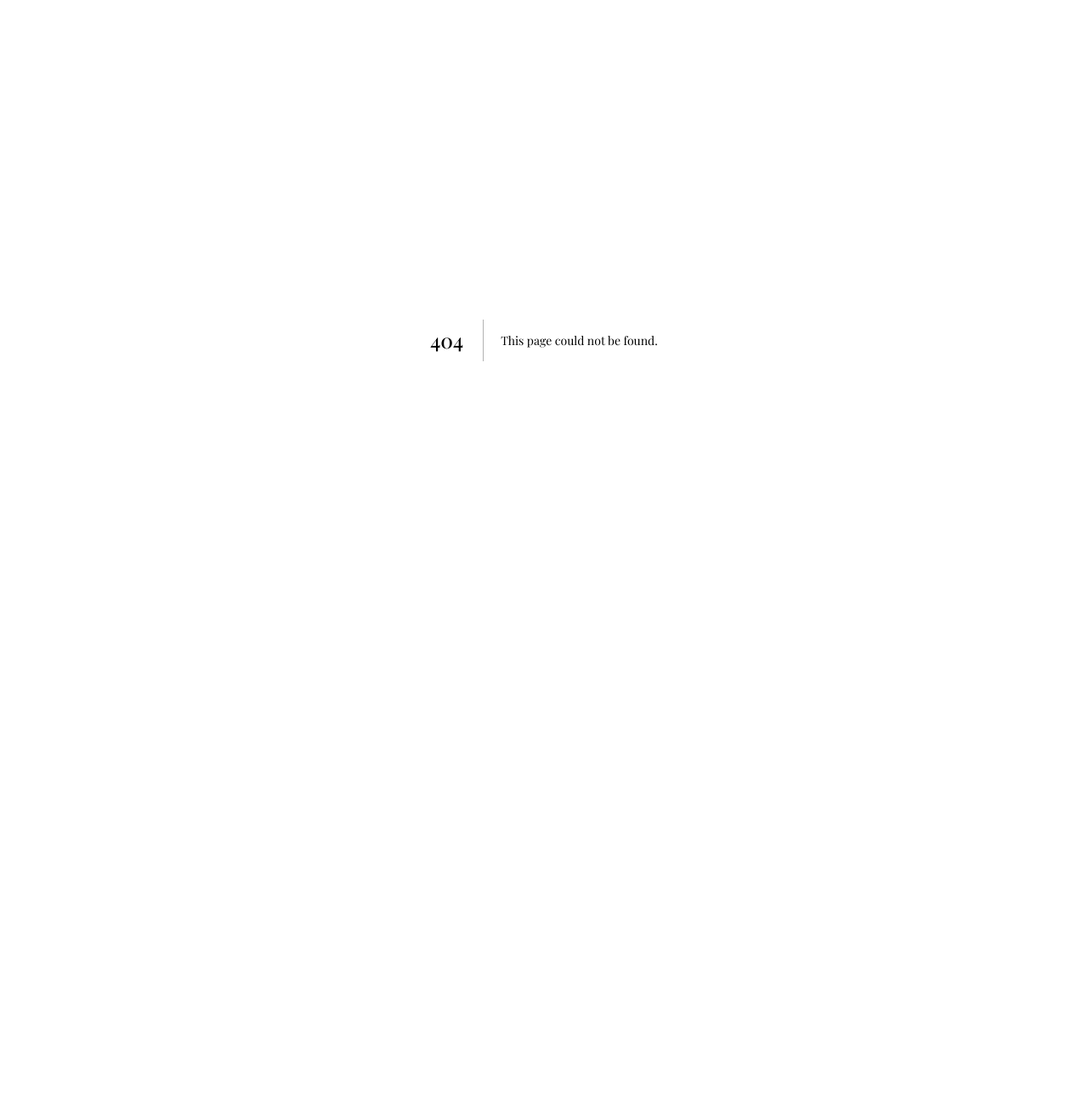
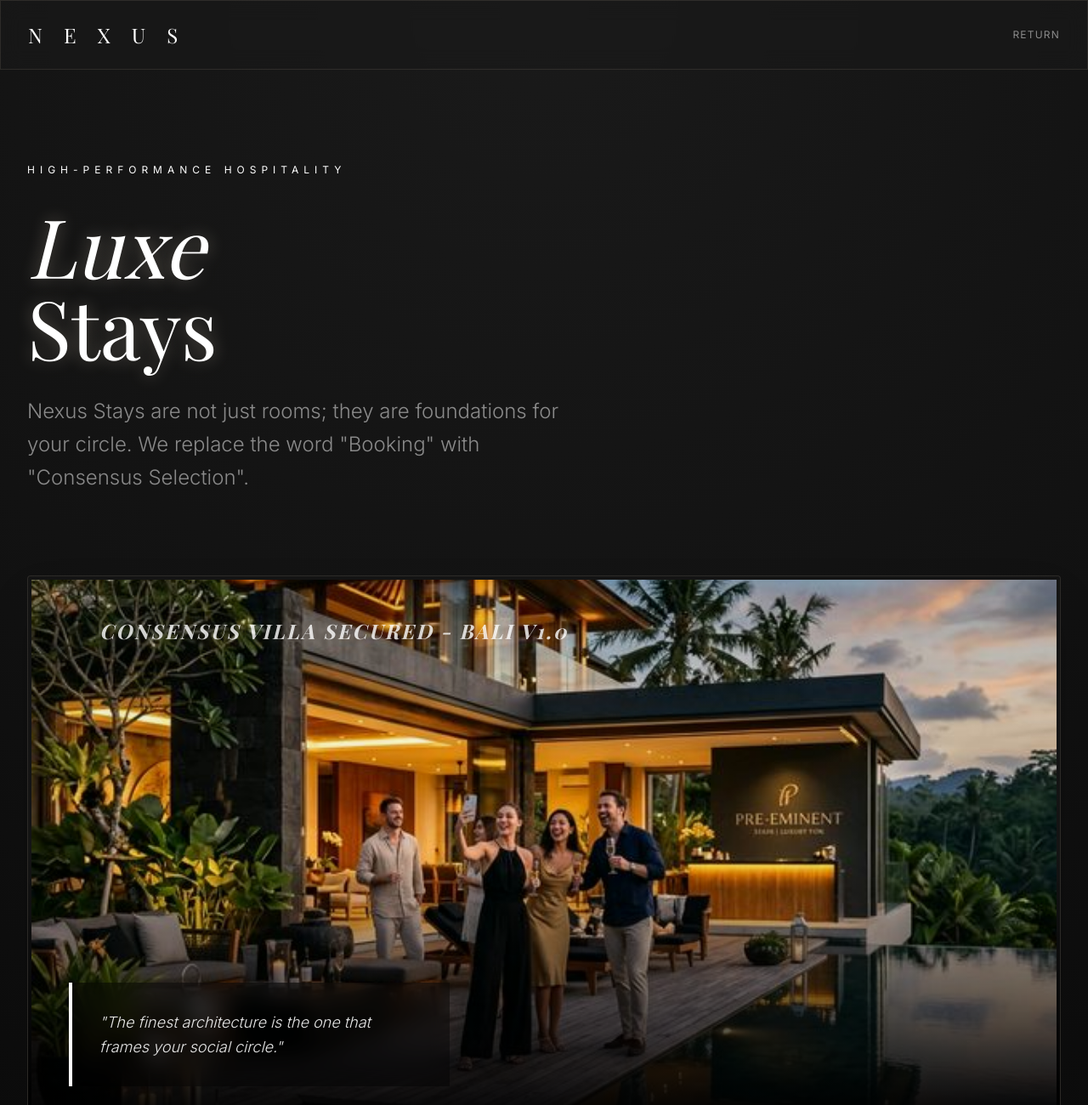
Before and after one commit to Samacus219/thenexuslounge, a Next.js app: page /stays in a window 1280 px wide. Before the commit this address had no page. Shown: the top 1300 px of the page at 85% size. Before the commit the page ends 800 px from the top, so only its background shows below. Built offline with nearby package versions, Linux system fonts and the light colour scheme; a web font is replaced by a local one.

Commit message:
💎 NEXUS: LAUNCHING 'ELITE STAYS' — THE SOCIAL VILLA EXPERIENCE

```diff
--- a/src/app/page.tsx
+++ b/src/app/page.tsx
@@ -12,6 +12,7 @@ export default function HomePage() {
           <Link href="/" className="serif text-2xl tracking-[0.4em] text-champagne">N E X U S</Link>
           <div className="hidden lg:flex items-center space-x-8">
             <Link href="/transit" className="text-[10px] tracking-widest text-white/50 hover:text-white transition-all uppercase">Transit</Link>
+            <Link href="/stays" className="text-[10px] tracking-widest text-white/50 hover:text-white transition-all uppercase">Stays</Link>
             <Link href="/travel" className="text-[10px] tracking-widest text-white/50 hover:text-white transition-all uppercase">Travel</Link>
             <Link href="/dining" className="text-[10px] tracking-widest text-white/50 hover:text-white transition-all uppercase">Dining</Link>
             <Link href="/service" className="text-[10px] tracking-widest text-white/50 hover:text-white transition-all uppercase">Lounge</Link>
--- /dev/null
+++ b/src/app/stays/page.tsx
@@ -0,0 +1,96 @@
+'use client';
+import Link from 'next/link';
+import { motion } from 'framer-motion';
+
+export default function StaysPage() {
+  const tiers = [
+    { name: "Private Sanctuary", cat: "Villa & Estates", desc: "Hand-vetted private estates in Bali, Mykonos, and the Amalfi Coast. Fully staffed, fully secured, and fully social." },
+    { name: "Skyline Penthouse", cat: "Urban Luxury", desc: "The highest floor of the highest tower. Direct elevator access, private chef, and 360-degree city views." },
+    { name: "Heritage Retreat", cat: "Culture Stays", desc: "Private access to historic châteaus and ryokans. Experience the deepest traditions with modern security." }
+  ];
+
+  return (
+    <main className="min-h-screen luxury-gradient text-white">
+      {/* 🚀 NAV */}
+      <nav className="fixed top-0 w-full z-50 glass px-8 py-6 flex justify-between items-center">
+        <Link href="/" className="serif text-2xl tracking-[0.4em] text-champagne">N E X U S</Link>
+        <Link href="/" className="text-xs uppercase tracking-widest text-white/50 hover:text-white transition-colors">Return</Link>
+      </nav>
+
+      <section className="pt-48 pb-20 px-8 max-w-7xl mx-auto space-y-24">
+        <motion.div
+           initial={{ opacity: 0, y: 20 }}
+           animate={{ opacity: 1, y: 0 }}
+           transition={{ duration: 1 }}
+           className="max-w-4xl space-y-8"
+        >
+          <div className="text-xs uppercase tracking-[0.5em] text-champagne">High-Performance Hospitality</div>
+          <h1 className="serif text-5xl md:text-8xl italic text-shadow-gold italic">Luxe <br/> <span className="not-italic">Stays</span></h1>
+          <p className="text-xl md:text-2xl font-light text-white/50 leading-relaxed max-w-2xl">
+            Nexus Stays are not just rooms; they are foundations for your circle. We replace the
+            word &quot;Booking&quot; with &quot;Consensus Selection&quot;.
+          </p>
+        </motion.div>
+
+        {/* 🏊 CINEMATIC VILLA SOCIAL BACKDROP */}
+        <div className="relative h-[650px] w-full glass rounded-sm overflow-hidden p-1 shadow-2xl group">
+           <img
+              src="/assets/stays-bg.png"
+              alt="Elite Social Villa Experience"
+              className="w-full h-full object-cover group-hover:scale-105 transition-transform duration-[25s]"
+           />
+           <div className="absolute inset-0 bg-gradient-to-t from-black via-transparent to-black/10" />
+           <div className="absolute top-12 left-12 flex items-center space-x-6">
+              <div className="h-3 w-3 bg-champagne rounded-full animate-ping" />
+              <div className="serif text-white/80 text-xl md:text-2xl italic tracking-widest text-shadow-gold text-right uppercase font-bold">Consensus Villa Secured - Bali v1.0</div>
+           </div>
+           <div className="absolute bottom-12 left-12 max-w-md bg-black/40 backdrop-blur-md p-8 border-l-4 border-champagne">
+              <p className="text-white/90 font-light leading-relaxed italic text-lg">
+                &quot;The finest architecture is the one that frames your social circle.&quot;
+              </p>
+           </div>
+        </div>
+
+        {/* 🏰 TIER GRID */}
+        <div className="grid md:grid-cols-3 gap-12 py-20 border-t border-white/5 px-4 md:px-0">
+           {tiers.map((item, i) => (
+             <motion.div
+               key={item.name}
+               initial={{ opacity: 0, y: 40 }}
+               whileInView={{ opacity: 1, y: 0 }}
+               transition={{ delay: i * 0.2 }}
+               className="glass p-12 space-y-8 hover:border-champagne/40 transition-all group relative overflow-hidden"
+             >
+                <div className="absolute -right-8 -bottom-8 opacity-5 font-serif text-8xl italic champagne-glow">STAY</div>
+                <div className="space-y-4">
+                   <div className="text-[10px] tracking-[0.5em] text-champagne uppercase font-bold">{item.cat}</div>
+                   <h2 className="serif text-3xl text-white/95">{item.name}</h2>
+                </div>
+                <p className="text-white/40 font-light leading-relaxed text-sm italic">{item.desc}</p>
+             </motion.div>
+           ))}
+        </div>
+
+        {/* 🤝 THE "CONSENSUS" HOSPITALITY PROMISE */}
+        <div className="flex flex-col lg:flex-row gap-24 items-center py-20 bg-black/50 p-12 lg:p-24 rounded-sm border border-white/5 shadow-[0_0_100px_rgba(247,231,206,0.05)]">
+           <div className="lg:w-1/2 space-y-12">
+              <h3 className="serif text-4xl">The Consensus Split</h3>
+              <p className="text-white/40 max-w-xl font-light leading-loose text-lg">
+                Nexus doesn&apos;t just book a villa; we build a **Shared Financial Sanctuary**.
+                Nova identifies the finest estates, your group votes on the winner in the Lounge,
+                and the cost is split instantly in the Vault. No friction. Just celebration.
+              </p>
+           </div>
+           <div className="lg:w-1/2 relative group">
+              <div className="absolute -inset-8 bg-champagne/10 blur-[80px] rounded-full animate-pulse" />
+              <div className="glass p-2 rounded-sm shadow-2xl relative shadow-gold group-hover:scale-105 transition-transform duration-700">
+                <img src="/assets/mobile-vault.png" alt="Vault Consensus Split Preview" className="rounded-sm" />
+                <div className="absolute inset-x-0 bottom-0 bg-gradient-to-t from-black via-transparent to-transparent h-1/2" />
+                <div className="absolute bottom-6 left-6 text-[10px] tracking-widest text-champagne uppercase font-bold italic">Vault Handshake v1.0</div>
+              </div>
+           </div>
+        </div>
+      </section>
+    </main>
+  );
+}
```
Also changed, not shown: public/assets/stays-bg.png (added).
